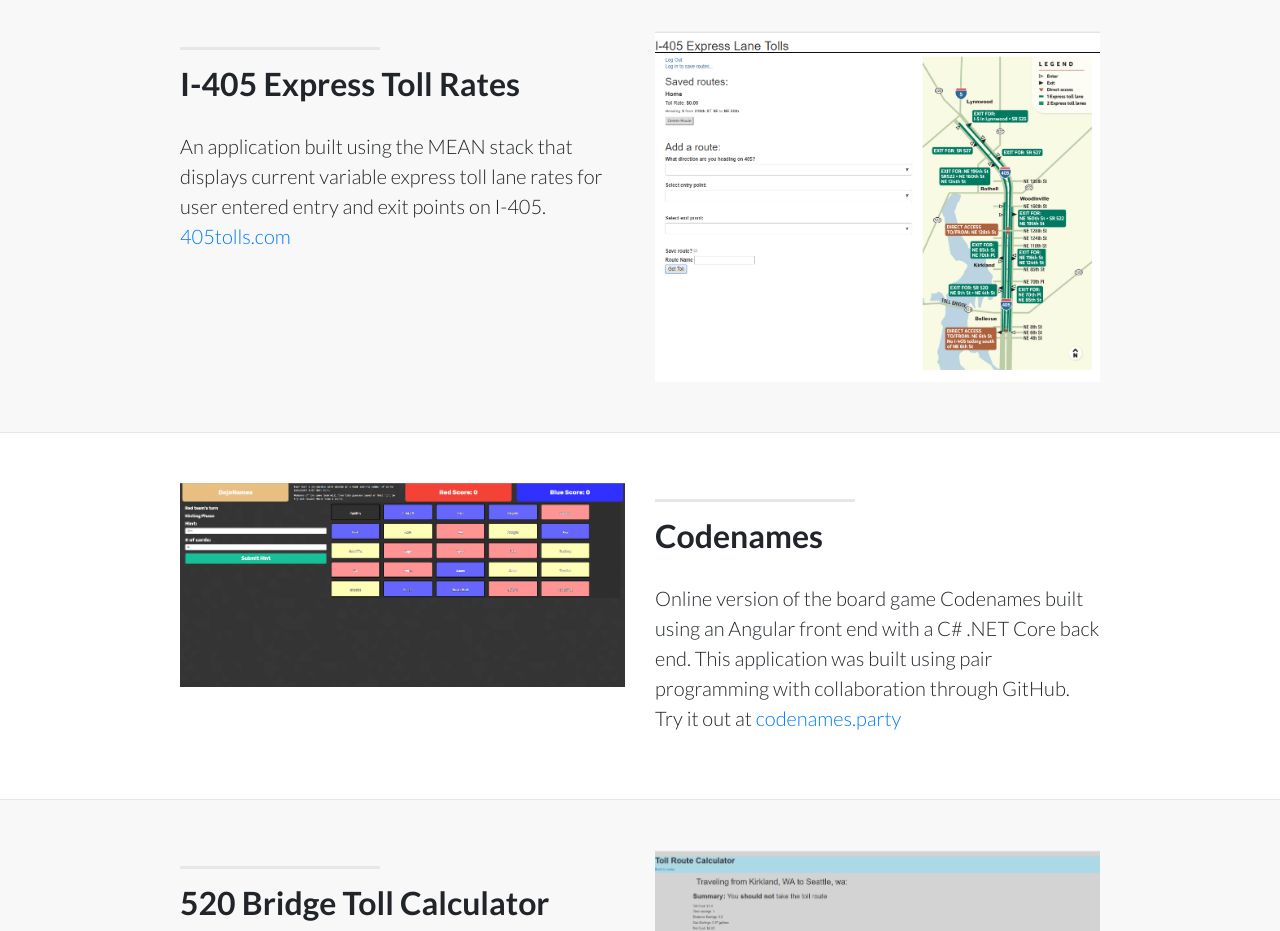
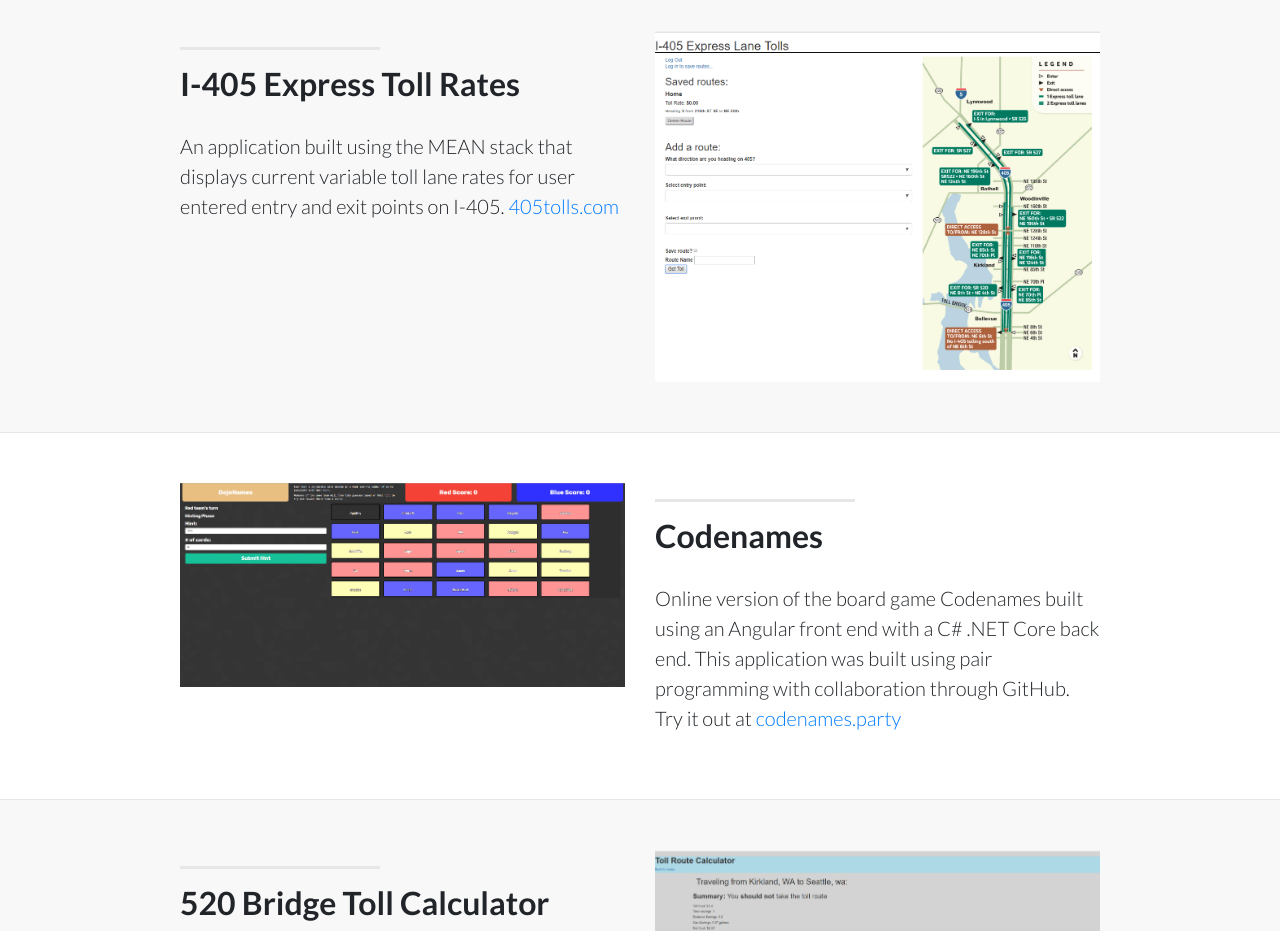
Before and after one commit to MikeBergstrom/Portfolio, a website: page index.html in a window 1280 px wide. Shown: the part 780-1711 px from the top of the page. Drawn offline with Linux system fonts and the light colour scheme.

Commit message:
changed 405 description

```diff
--- a/index.html
+++ b/index.html
@@ -89,7 +89,7 @@
             <hr class="section-heading-spacer">
             <div class="clearfix"></div>
             <h2 class="section-heading">I-405 Express Toll Rates</h2>
-            <p class="lead">An application built using the MEAN stack that displays current variable express toll lane rates for user entered entry and exit points on I-405. <a target="_blank" href="http://405tolls.com">405tolls.com</a></p>
+            <p class="lead">An application built using the MEAN stack that displays current variable toll lane rates for user entered entry and exit points on I-405. <a target="_blank" href="http://405tolls.com">405tolls.com</a></p>
           </div>
           <div class="col-lg-5 mr-auto">
             <img class="img-fluid" src="img/405.png" alt="">
```
